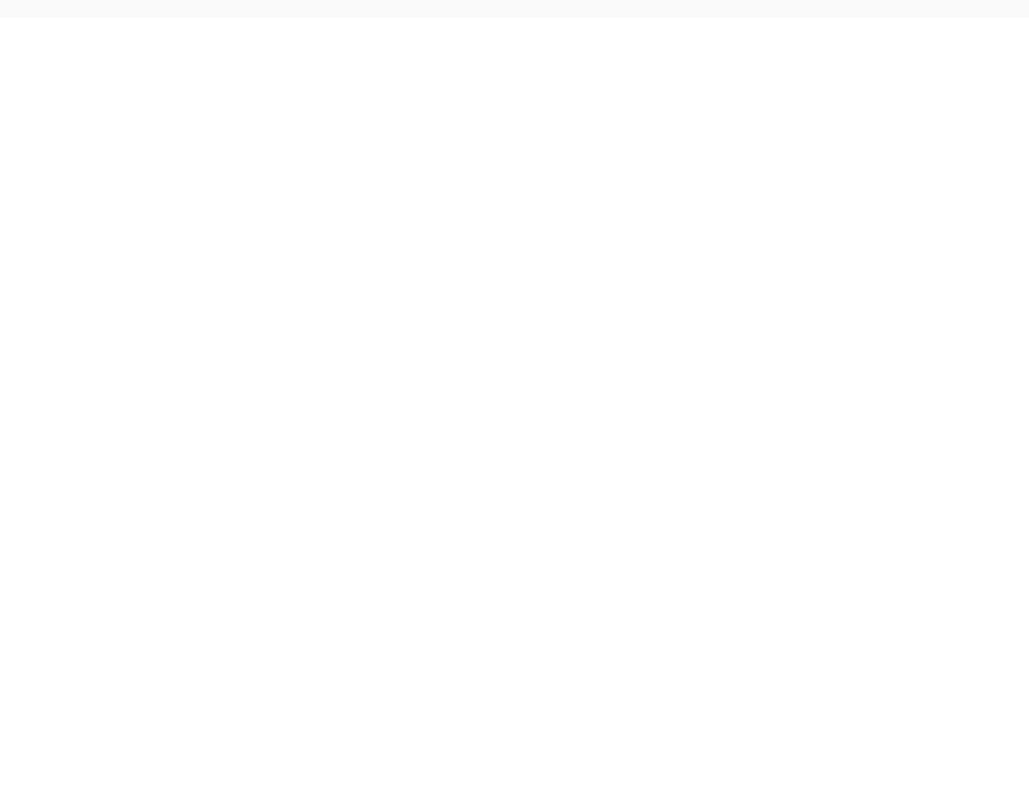
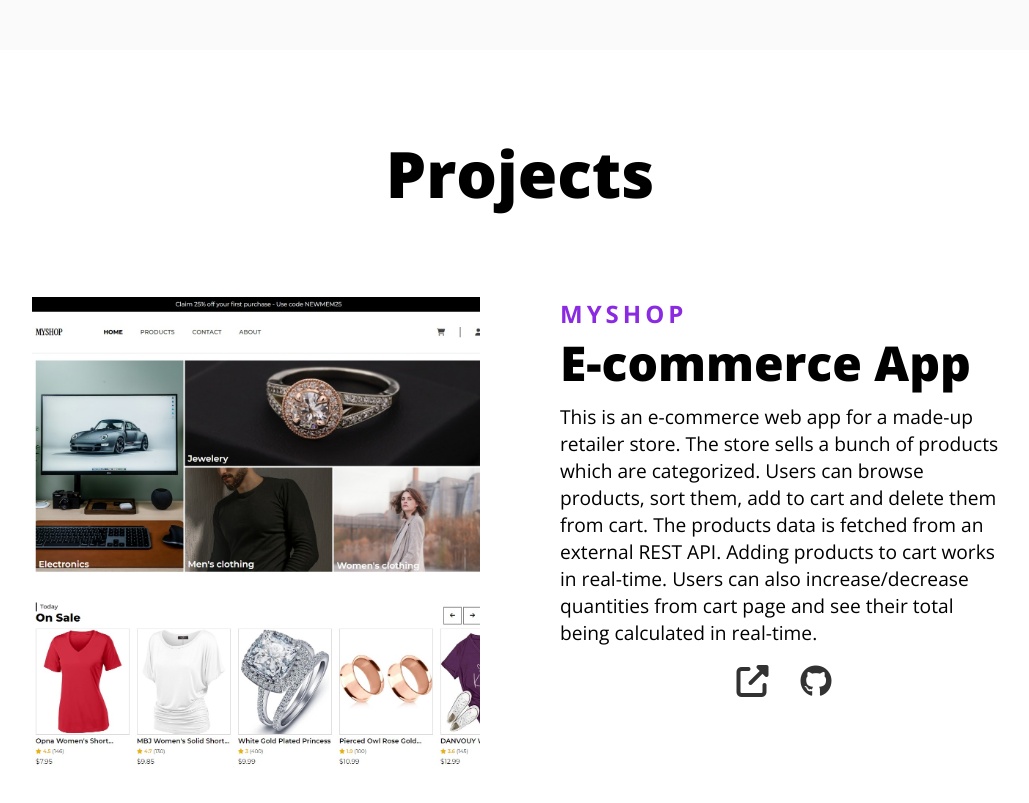
Before and after one commit to srky420/react-portfolio-frontend, a React (Create React App) app: page / in a window 1280 px wide. Shown: the part 1360-2163 px from the top of the page, without its empty margins (120-1149 px from the left). Before the commit the page ends 1378 px from the top, so only its background shows below. Built offline with nearby package versions, Linux system fonts and the light colour scheme.

Commit message:
Add projects section

```diff
--- a/src/App.css
+++ b/src/App.css
@@ -237,7 +237,7 @@ html {
 /* About */
 .about-section {
   background-color: rgb(250, 250, 250);
-  padding: 1rem 0;
+  padding: 2rem 0;
 }
 
 .about {
@@ -256,6 +256,44 @@ html {
   width: 20rem;
   display: block;
   margin: 0 auto;
+}
+
+/* Projects */
+.projects-section {
+  margin: 5rem auto;
+}
+
+.project {
+  margin: 5rem 0;
+  display: grid;
+  grid-template-columns: repeat(2, 1fr);
+  gap: 5rem;
+}
+
+.project-img {
+  width: 100%;
+  height: 30rem;
+  position: relative;
+  overflow-y: auto;
+  -ms-overflow-style: none;  /* Hide scrollbar for IE and Edge */
+  scrollbar-width: none;  /* Hide scrollbar for Firefox */
+}
+
+.project::-webkit-scrollbar {
+  display: none; /* Hide scrollbar for Chrome, Safari and Opera */
+}
+
+.project-img img {
+  width: 100%;
+}
+
+.project-text {
+  font-size: 1rem;
+}
+
+.project-text ul {
+  justify-content: center;
+  margin: 1rem 0;
 }
 
 /* Media queries */
@@ -384,3 +422,16 @@ html {
     line-height: normal;
   }
 }
+
+/* Keyframes */
+@keyframes bounce {
+  0% {
+    transform: translateY(0);
+  }
+  50% {
+    transform: translateY(1rem);
+  }
+  100% {
+    transform: translateY(0);
+  }
+}
--- a/src/App.js
+++ b/src/App.js
@@ -2,6 +2,7 @@ import './App.css';
 import { About } from './components/About';
 import { Hero } from './components/Hero';
 import Navbar from './components/Navbar';
+import { Projects } from './components/Projects';
 import { Techstack } from './components/Techstack';
 
 function App() {
@@ -11,6 +12,7 @@ function App() {
       <Hero />
       <Techstack />
       <About />
+      <Projects />
     </div>
   );
 }
--- /dev/null
+++ b/src/components/Project.js
@@ -0,0 +1,22 @@
+import React from "react";
+
+
+// Define component
+export const Project = ({ data }) => {
+    return (
+        <div className="project">
+            <div className="project-img">
+                <img src={data.img} alt="project-img" />
+            </div>
+            <div className="project-text">
+                <p className="header">{ data.name }</p>
+                <h2 className="heading">{ data.title }</h2>
+                <p className="para">{ data.desc }</p>
+                <ul className="navlist socials">
+                    <li><a href={data.link} target="_blank" rel="noreferrer"><i className="fa-solid fa-up-right-from-square"></i></a></li>
+                    <li><a href={data.gitLink}><i className="fa-brands fa-github"></i></a></li>
+                </ul>
+            </div>
+        </div>
+    )
+}
--- /dev/null
+++ b/src/components/Projects.js
@@ -0,0 +1,16 @@
+import React from "react";
+import { work } from "../data/work-list";
+import { Project } from "./Project";
+
+
+// Define component
+export const Projects = () => {
+    return (
+        <section className="container projects-section">
+            <h2 className="heading" style={{ 'textAlign': 'center', 'fontSize': '4rem' }}>Projects</h2>
+            <div className="projects">
+                <Project data={work[0]} />
+            </div>
+        </section>
+    )
+}
--- a/src/components/globals/Link.js
+++ b/src/components/globals/Link.js
@@ -2,8 +2,8 @@ import React from 'react'
 
 
 // Define component
-export const Link = () => {
+export const Link = (href, ) => {
   return (
-    <div>Link</div>
+    <a href={href} >Link</a>
   )
 }
--- /dev/null
+++ b/src/data/work-list.js
@@ -0,0 +1,93 @@
+export const work = [
+    {
+        link: 'https://myshop-ecommerce-site.netlify.app/',
+        gitLink: 'https://github.com/srky420/e-commerce-react-tailwind',
+        img: './img/projects/ecommerce-project.jpeg',
+        name: 'MYSHOP',
+        title: 'E-commerce App',
+        desc: 'This is an e-commerce web app for a made-up retailer store. The store sells a bunch of products which are categorized. Users can browse products, sort them, add to cart and delete them from cart. The products data is fetched from an external REST API. Adding products to cart works in real-time. Users can also increase/decrease quantities from cart page and see their total being calculated in real-time.',
+        tags: 'React, ReactRouter, TailwindCSS',
+        availability: 'deployed'
+    },
+    {
+        link: 'https://fitt-fitness-app.netlify.app/',
+        gitLink: 'https://github.com/srky420/fitness-app-react-tailwind',
+        img: './img/fitness-project.JPG',
+        title: 'FITT Gym Web App',
+        desc: 'FITT: A Fitness/Gym website that portrays the services, trainers and programs this gym offers. Users can navigate the website to find offered programs, gym trainers and monthly pricing packages offered by the gym. Users can also find detailed view of each program and trainer. The website also shows client testimonials as evidence of their high-quality services. The website is fully responsive for desktop, laptop, tablet and mobile devices.',
+        tags: 'React, ReactRouter, TailwindCSS',
+        availability: 'deployed'
+    },
+    {
+        link: 'https://bites-restuarant.netlify.app/',
+        gitLink: 'https://github.com/srky420/restuarant-website-vanilla',
+        img: './img/bites-restuarant-project.JPG',
+        title: 'BITES Restuarant Website',
+        desc: 'A Restuarant business website as one of my personal projects created using HTML, CSS, JS, SASS and jQuery. It utilizes MealDB API to fetch menu items. This business is focused on creating online customer base through promotion of its diverse menu and promotion of its mobile application.',
+        tags: 'Django, JS',
+        availability: 'deployed'
+    },
+    {
+        link: 'https://srky420.pythonanywhere.com/news/',
+        gitLink: 'https://github.com/srky420/capstone-django',
+        img: './img/news-project.JPG',
+        title: 'News App',
+        desc: 'A news aggreator using Django and JavaScript. Utilizes external API (NewsAPI) to fetch news data and displays it in appropriate format. Has user authentication with email verification and dynamic tabs using JavaScript.',
+        tags: 'Django, JS',
+        availability: 'deployed'
+    },
+    {
+        link: 'https://search-weather-app-react-redux.netlify.app/',
+        gitLink: 'https://github.com/srky420/weather-app-react-redux',
+        img: './img/weather-app-project.JPG',
+        title: 'Weather App',
+        desc: 'A weather app created using React, Redux and TailwindCSS. Consumes OpenWeatherMap to fetch locations, weather and forecast data. Uses Netlify serverless functions to securely access API key and fetch data',
+        tags: 'React, Redux, TailwindCSS',
+        availability: 'deployed'
+    },
+    {
+        link: 'https://fcc-random-quote-machine-srky.netlify.app/',
+        gitLink: 'https://github.com/srky420/fcc-random-quote-machine',
+        img: './img/random-quote-machine-project.JPG',
+        title: 'Random Quote Machine',
+        desc: 'A random quotes generator using React and Redux. Utilizes external quotes API to fetch quotes and Redux store to ensure consistent state transfer across componenets.',
+        tags: 'React, Redux',
+        availability: 'deployed'
+    },
+    {
+        link: 'https://fcc-markdown-previewer-srky.netlify.app/',
+        gitLink: 'https://github.com/srky420/fcc-markdown-previewer',
+        img: './img/markdown-previewer-project.JPG',
+        title: 'Markdown Previewer',
+        desc: 'A markdown editor using React and Marked. Utilizes Marked library to convert text to markdown and display in appropriate html format.',
+        tags: 'React, Marked',
+        availability: 'deployed'
+    },
+    {
+        link: 'https://fcc-javascript-calculator-srky.netlify.app/',
+        gitLink: 'https://github.com/srky420/fcc-javascript-calculator',
+        img: './img/calculator-project.JPG',
+        title: 'JavaScript Calculator',
+        desc: 'A calculator app using React. Utilizes formula/expression logic to create a whole expression. Supports chained calculations.',
+        tags: 'React',
+        availability: 'deployed'
+    },
+    {
+        link: 'https://googles-frontend-clone.netlify.app/',
+        gitLink: 'https://github.com/srky420/cs50w-project0',
+        img: './img/google-project.JPG',
+        title: 'Google Search Clone',
+        desc: 'A Google Search clone using vanilla HTML, SASS and JavaScript.',
+        tags: 'HTML, SASS, JS',
+        availability: 'deployed'
+    },
+    {
+        link: 'https://netflix-clone-vanilla.netlify.app/',
+        gitLink: 'https://github.com/srky420/netflix-clone-vanilla',
+        img: './img/netflix-project.JPG',
+        title: 'Netflix Clone',
+        desc: 'A Netflix clone using vanilla HTML, CSS and JavaScript',
+        tags: 'HTML, CSS, JS',
+        availability: 'depoyed'
+    }
+]
```
Also changed, not shown: public/img/projects/ecommerce-project.jpeg (added).
